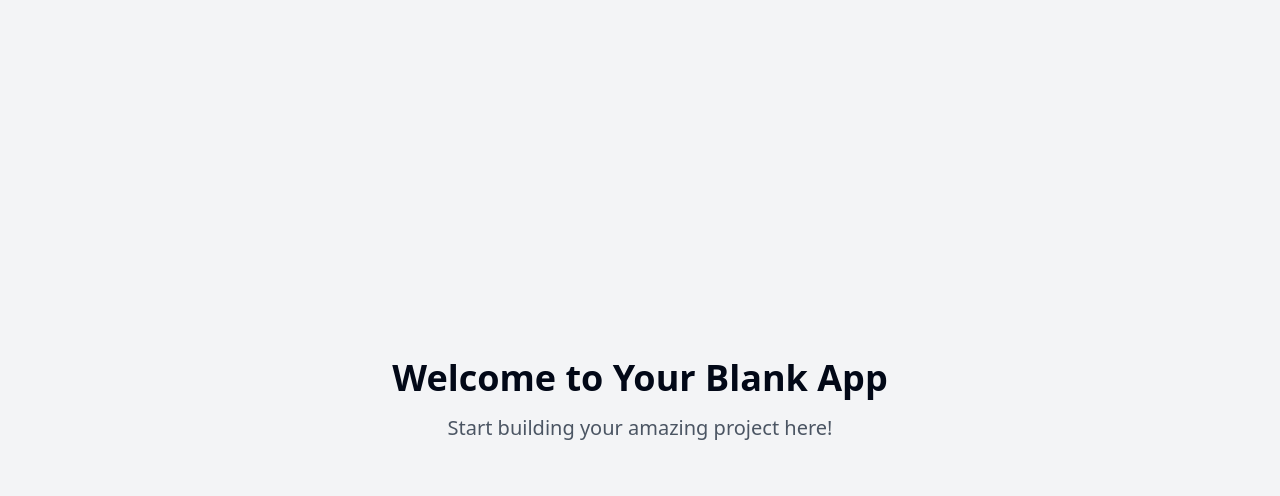
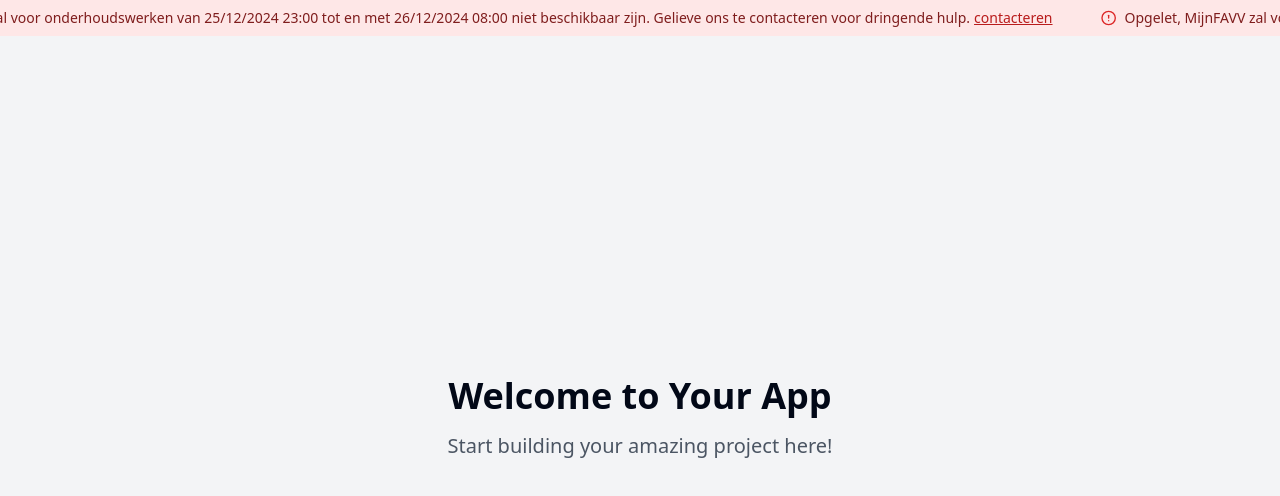
Before and after one commit to JazzyLeopard/banner-track-trace, a React (Vite) app: page / in a window 1280 px wide. Shown: the top 496 px of the page. Built offline with nearby package versions, Linux system fonts and the light colour scheme.

Commit message:
Add infinite scrolling banner
Implement an infinite scrolling banner that continuously moves text from right to left, creating a carousel effect where the text re-enters the view from the right side.
[skip gpt_engineer]

```diff
--- /dev/null
+++ b/src/components/MaintenanceBanner.tsx
@@ -0,0 +1,41 @@
+import { AlertCircle } from "lucide-react";
+import { cn } from "@/lib/utils";
+
+interface MaintenanceBannerProps {
+  className?: string;
+}
+
+const MaintenanceBanner = ({ className }: MaintenanceBannerProps) => {
+  const bannerText = "Opgelet, MijnFAVV zal voor onderhoudswerken van 25/12/2024 23:00 tot en met 26/12/2024 08:00 niet beschikbaar zijn. Gelieve ons te contacteren voor dringende hulp.";
+
+  return (
+    <div className={cn(
+      "bg-red-100/80 overflow-hidden py-2 relative",
+      className
+    )}>
+      <div className="animate-banner flex whitespace-nowrap items-center gap-4">
+        <div className="flex items-center gap-2 px-4">
+          <AlertCircle className="h-4 w-4 text-red-600 shrink-0" />
+          <span className="text-red-900 text-sm">
+            {bannerText}
+            <a href="#contact" className="text-red-700 hover:text-red-800 underline ml-1">
+              contacteren
+            </a>
+          </span>
+        </div>
+        {/* Duplicate for seamless loop */}
+        <div className="flex items-center gap-2 px-4">
+          <AlertCircle className="h-4 w-4 text-red-600 shrink-0" />
+          <span className="text-red-900 text-sm">
+            {bannerText}
+            <a href="#contact" className="text-red-700 hover:text-red-800 underline ml-1">
+              contacteren
+            </a>
+          </span>
+        </div>
+      </div>
+    </div>
+  );
+};
+
+export default MaintenanceBanner;
--- a/src/index.css
+++ b/src/index.css
@@ -35,47 +35,32 @@
     --radius: 0.5rem;
 
     --sidebar-background: 0 0% 98%;
-
     --sidebar-foreground: 240 5.3% 26.1%;
-
     --sidebar-primary: 240 5.9% 10%;
-
     --sidebar-primary-foreground: 0 0% 98%;
-
     --sidebar-accent: 240 4.8% 95.9%;
-
     --sidebar-accent-foreground: 240 5.9% 10%;
-
     --sidebar-border: 220 13% 91%;
-
     --sidebar-ring: 217.2 91.2% 59.8%;
   }
 
   .dark {
     --background: 222.2 84% 4.9%;
     --foreground: 210 40% 98%;
-
     --card: 222.2 84% 4.9%;
     --card-foreground: 210 40% 98%;
-
     --popover: 222.2 84% 4.9%;
     --popover-foreground: 210 40% 98%;
-
     --primary: 210 40% 98%;
     --primary-foreground: 222.2 47.4% 11.2%;
-
     --secondary: 217.2 32.6% 17.5%;
     --secondary-foreground: 210 40% 98%;
-
     --muted: 217.2 32.6% 17.5%;
     --muted-foreground: 215 20.2% 65.1%;
-
     --accent: 217.2 32.6% 17.5%;
     --accent-foreground: 210 40% 98%;
-
     --destructive: 0 62.8% 30.6%;
     --destructive-foreground: 210 40% 98%;
-
     --border: 217.2 32.6% 17.5%;
     --input: 217.2 32.6% 17.5%;
     --ring: 212.7 26.8% 83.9%;
@@ -94,8 +79,20 @@
   * {
     @apply border-border;
   }
-
   body {
     @apply bg-background text-foreground;
   }
 }
+
+@keyframes banner {
+  from {
+    transform: translateX(0);
+  }
+  to {
+    transform: translateX(-50%);
+  }
+}
+
+.animate-banner {
+  animation: banner 20s linear infinite;
+}
--- a/src/pages/Index.tsx
+++ b/src/pages/Index.tsx
@@ -1,11 +1,14 @@
-// Update this page (the content is just a fallback if you fail to update the page)
+import MaintenanceBanner from "@/components/MaintenanceBanner";
 
 const Index = () => {
   return (
-    <div className="min-h-screen flex items-center justify-center bg-gray-100">
-      <div className="text-center">
-        <h1 className="text-4xl font-bold mb-4">Welcome to Your Blank App</h1>
-        <p className="text-xl text-gray-600">Start building your amazing project here!</p>
+    <div className="min-h-screen flex flex-col">
+      <MaintenanceBanner className="sticky top-0 z-50" />
+      <div className="flex-1 flex items-center justify-center bg-gray-100">
+        <div className="text-center">
+          <h1 className="text-4xl font-bold mb-4">Welcome to Your App</h1>
+          <p className="text-xl text-gray-600">Start building your amazing project here!</p>
+        </div>
       </div>
     </div>
   );
```
